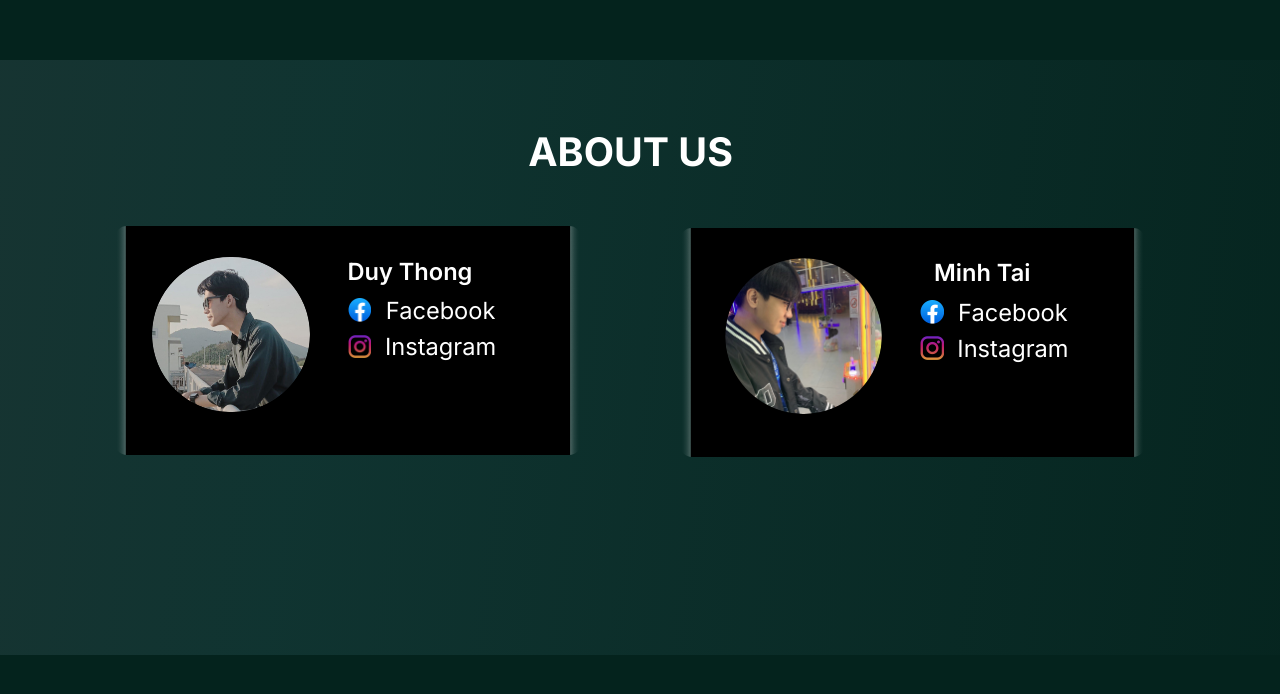
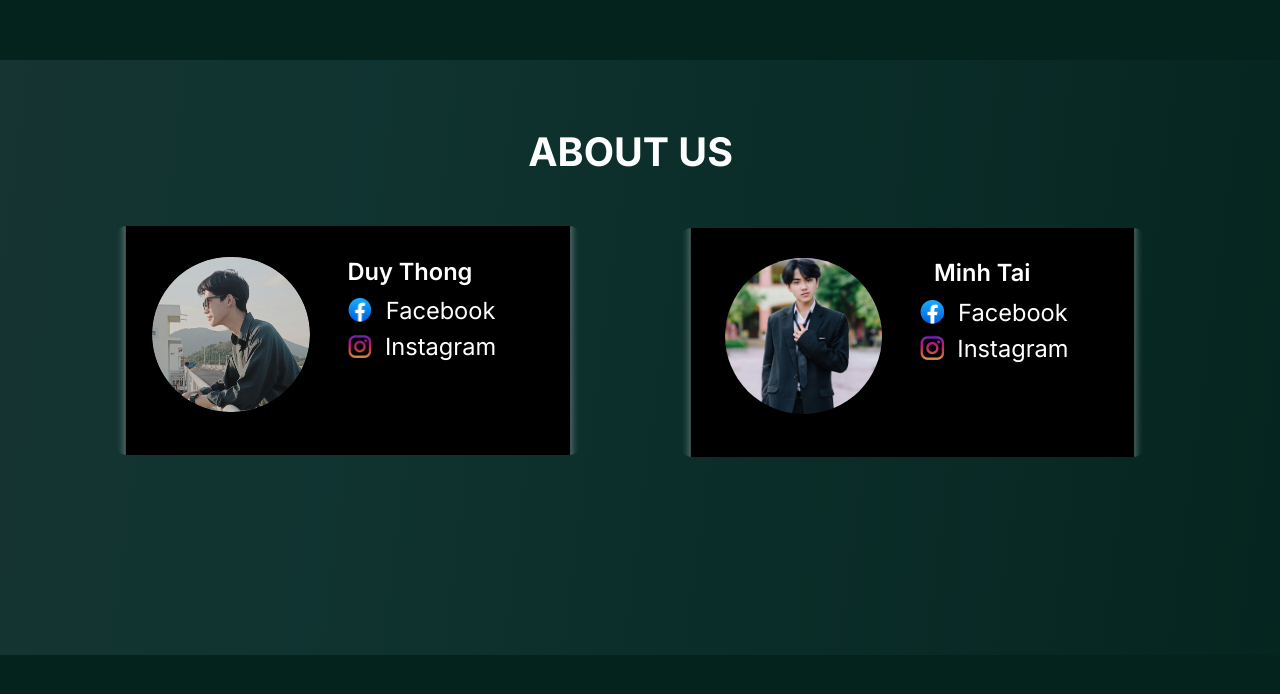
Before and after one commit to DuyThong28/Official-Media-Website, a website built with Parcel: page index.html in a window 1280 px wide. Shown: the part 3546-4240 px from the top of the page. Built offline with nearby package versions, Linux system fonts and the light colour scheme.

Commit message:
Update index.html

```diff
--- a/index.html
+++ b/index.html
@@ -49,7 +49,7 @@
             <img class="frame-item" alt="" src="./public/rectangle-8@2x.png" />
 
             <div class="image-10-parent">
-              <img class="image-10-icon" alt="" src="./public/image-10@2x.png" />
+              <img class="image-10-icon" alt="" src="./public/image-10@2x.jpg" />
 
               <div class="duy-thong-parent">
                 <div class="duy-thong">Minh Tai</div>
```
